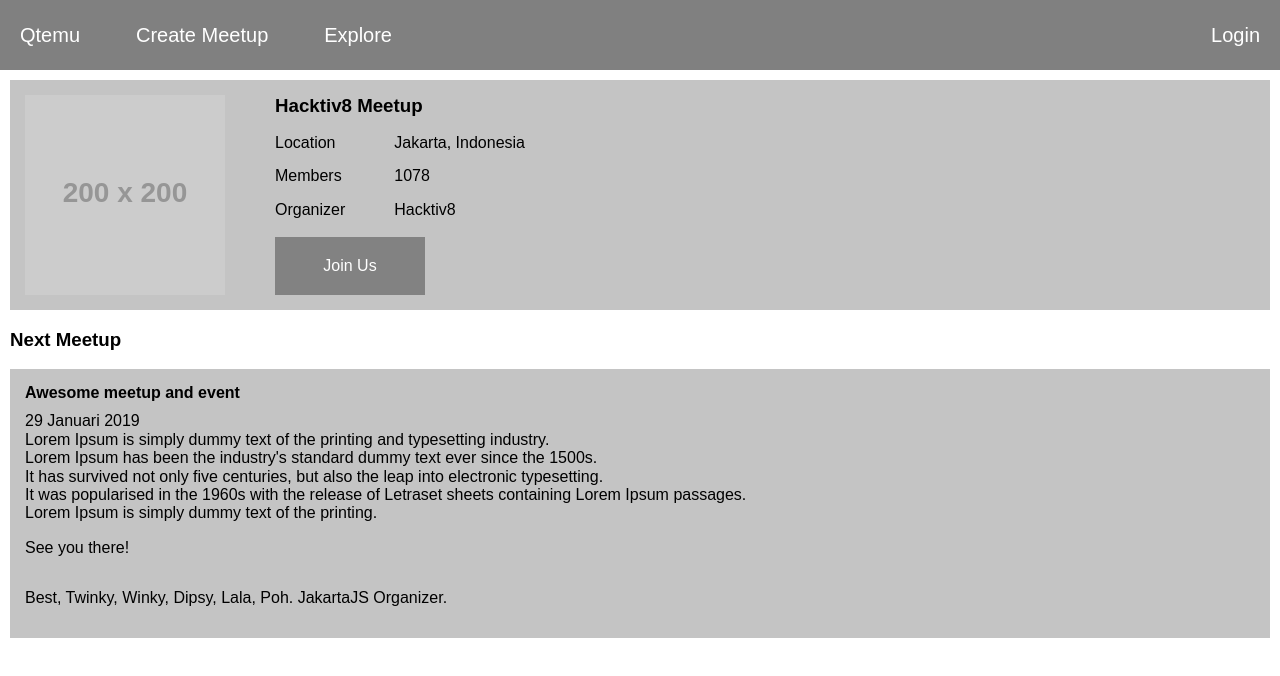
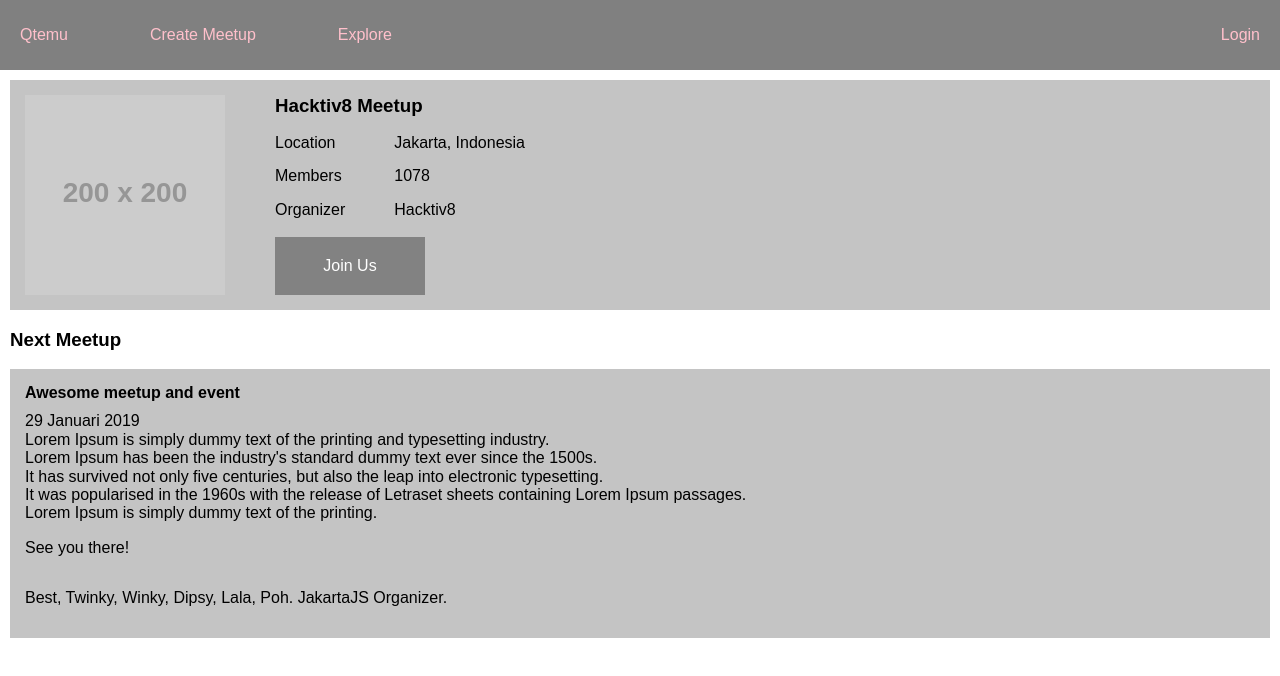
Before and after one commit to fadlykayo/RCTN_Batch1, a React (Create React App) app in the folder rctn-project/: page / in a window 1280 px wide. Shown: the top 676 px of the page. Built offline with nearby package versions, Linux system fonts and the light colour scheme.

Commit message:
Edit styling methods

```diff
--- a/rctn-project/package.json
+++ b/rctn-project/package.json
@@ -3,6 +3,7 @@
   "version": "0.1.0",
   "private": true,
   "dependencies": {
+    "emotion": "^9.2.10",
     "prop-types": "^15.6.2",
     "react": "^16.4.2",
     "react-dom": "^16.4.2",
--- a/rctn-project/src/components/Atoms/Link/index.js
+++ b/rctn-project/src/components/Atoms/Link/index.js
@@ -1,11 +1,28 @@
 import React, { Component } from 'react';
 import PropTypes from 'prop-types';
+import { css } from 'emotion';
+
 import './style.css';
+import style from './style.js';
+
+const linkStyle = {
+  fontSize: 20,
+  color: 'pink',
+};
+
+const myStyle = css`
+  fontSize: 20px;
+  color: pink;
+`
 
 export default class Link extends Component {
   render() {
     return (
-      <a className="header_title" >{this.props.title}</a>
+      // <a className="header_title" >{this.props.title}</a>
+      // <a style={linkStyle} >{this.props.title}</a>
+      // <a style={style.link} >{this.props.title}</a>
+      // <a className={css(style.link)} >{this.props.title}</a>
+      <a className={myStyle} >{this.props.title}</a>
     )
   }
 }
--- a/rctn-project/src/components/Atoms/Link/style.css
+++ b/rctn-project/src/components/Atoms/Link/style.css
@@ -0,0 +1,6 @@
+.header_title {
+  margin-top: 0;
+  color: white;
+  font-size: 20px;
+  text-decoration: none;
+}
--- /dev/null
+++ b/rctn-project/src/components/Atoms/Link/style.js
@@ -0,0 +1,8 @@
+const style = {
+  link: {
+    fontSize: 20,
+    color: 'pink',
+  },
+};
+
+export default style;
```
Also changed, not shown: 1 other file (tests, documents, lock files or other folders).
